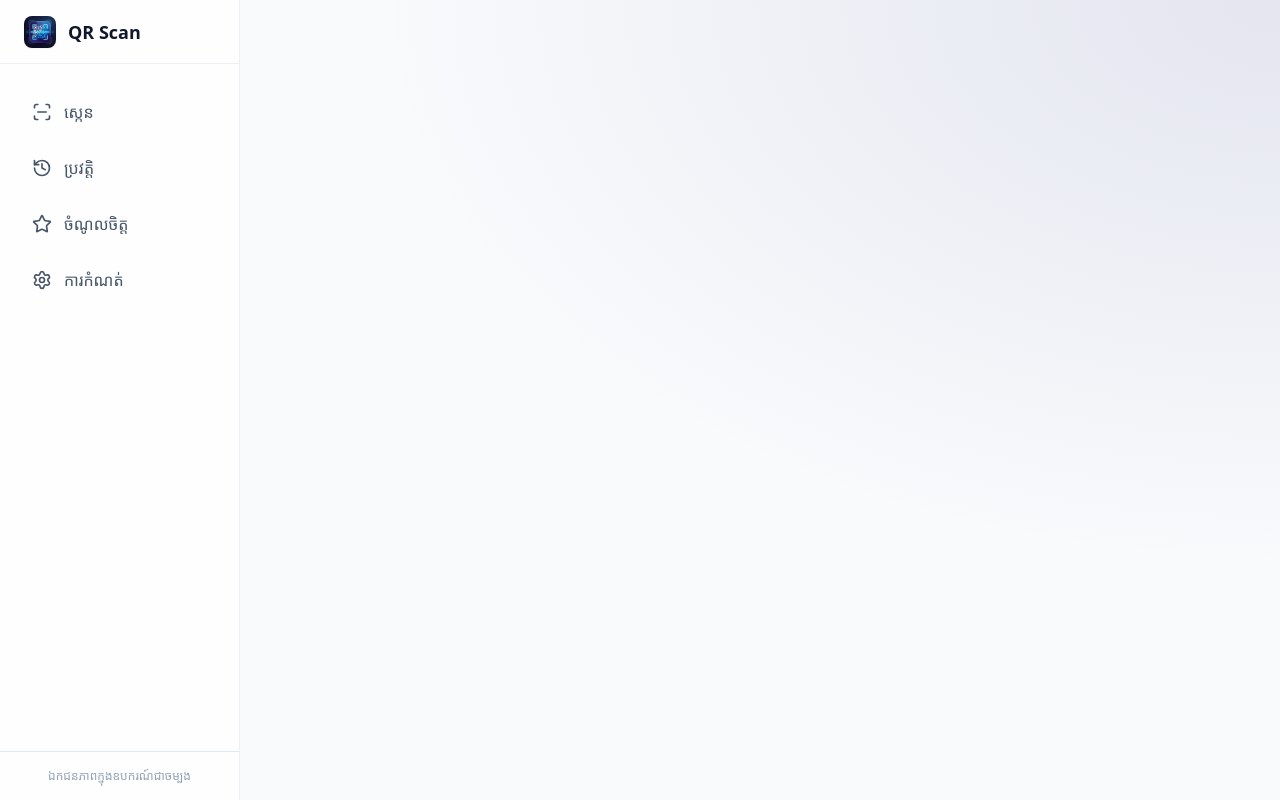
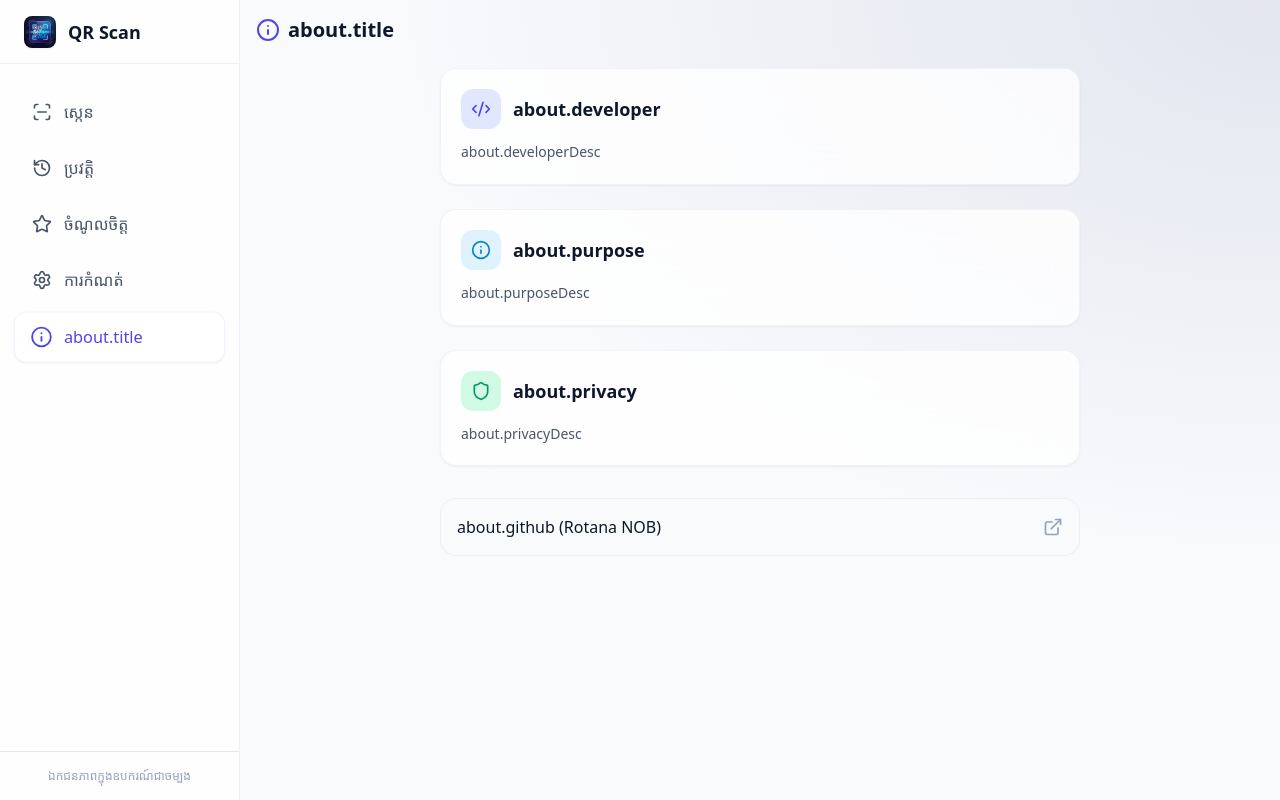
Before and after one commit to Rotananob/QR-Scan, a React (Vite) app: page /about in a window 1280 px wide. Built offline with nearby package versions, Linux system fonts and the light colour scheme; a web font is replaced by a local one.

Commit message:
feat: add about and privacy page

```diff
--- a/src/App.tsx
+++ b/src/App.tsx
@@ -12,10 +12,12 @@ const ScannerPage = lazy(() => import('./pages/Scanner').then(m => ({ default: m
 const HistoryPage = lazy(() => import('./pages/History').then(m => ({ default: m.HistoryPage })));
 const FavoritesPage = lazy(() => import('./pages/Favorites').then(m => ({ default: m.FavoritesPage })));
 const SettingsPage = lazy(() => import('./pages/Settings').then(m => ({ default: m.SettingsPage })));
+const AboutPage = lazy(() => import('./pages/About').then((m) => ({ default: m.AboutPage })));
 
 const PageSkeleton = () => (
-  <div className="flex-1 flex items-center justify-center">
-    <div className="w-8 h-8 border-2 border-indigo-500 border-t-transparent rounded-full animate-spin" />
+  <div className="p-4 space-y-4 animate-pulse">
+    <div className="h-48 bg-slate-200 dark:bg-white/5 rounded-2xl w-full max-w-sm mx-auto" />
+    <div className="h-10 bg-slate-200 dark:bg-white/5 rounded-xl w-3/4 mx-auto" />
   </div>
 );
 
@@ -45,6 +47,7 @@ const AppShell: React.FC = () => {
                 <Route path="/history" element={<HistoryPage />} />
                 <Route path="/favorites" element={<FavoritesPage />} />
                 <Route path="/settings" element={<SettingsPage />} />
+                <Route path="/about" element={<AboutPage />} />
               </Routes>
             </Suspense>
           </div>
--- a/src/components/layout/BottomNavigation.tsx
+++ b/src/components/layout/BottomNavigation.tsx
@@ -1,6 +1,6 @@
 import React from 'react';
 import { NavLink } from 'react-router-dom';
-import { ScanLine, History, Star, Settings } from 'lucide-react';
+import { ScanLine, History, Star, Settings, Info } from 'lucide-react';
 import { useTranslation } from 'react-i18next';
 import { cn } from '../../utils/cn';
 
@@ -12,6 +12,7 @@ export const BottomNavigation: React.FC = () => {
     { to: '/history', icon: History, label: t('nav.history'), end: false },
     { to: '/favorites', icon: Star, label: t('nav.favorites'), end: false },
     { to: '/settings', icon: Settings, label: t('nav.settings'), end: false },
+    { to: '/about', icon: Info, label: t('about.title'), end: false },
   ];
 
   return (
--- a/src/components/layout/Sidebar.tsx
+++ b/src/components/layout/Sidebar.tsx
@@ -1,6 +1,6 @@
 import React from 'react';
 import { NavLink } from 'react-router-dom';
-import { ScanLine, History, Star, Settings } from 'lucide-react';
+import { ScanLine, History, Star, Settings, Info } from 'lucide-react';
 import { useTranslation } from 'react-i18next';
 import { cn } from '../../utils/cn';
 
@@ -12,6 +12,7 @@ export const Sidebar: React.FC = () => {
     { to: '/history', icon: History, label: t('nav.history'), end: false },
     { to: '/favorites', icon: Star, label: t('nav.favorites'), end: false },
     { to: '/settings', icon: Settings, label: t('nav.settings'), end: false },
+    { to: '/about', icon: Info, label: t('about.title'), end: false },
   ];
 
   return (
--- /dev/null
+++ b/src/pages/About.tsx
@@ -0,0 +1,83 @@
+import React from 'react';
+import { useTranslation } from 'react-i18next';
+import { Info, Shield, Code2, ExternalLink } from 'lucide-react';
+
+export const AboutPage: React.FC = () => {
+  const { t } = useTranslation();
+
+  return (
+    <div className="flex flex-col min-h-full">
+      {/* Header */}
+      <div className="px-4 pt-4 pb-2">
+        <h2 className="text-xl font-bold text-slate-900 dark:text-white flex items-center gap-2">
+          <Info className="w-6 h-6 text-indigo-600 dark:text-indigo-400" />
+          {t('about.title')}
+        </h2>
+      </div>
+
+      <div className="flex-1 px-4 pb-8 space-y-6 max-w-2xl mx-auto w-full mt-4">
+
+        {/* Developer Section */}
+        <div className="bg-white/80 dark:bg-slate-900/80 backdrop-blur-xl p-5 rounded-2xl border border-slate-200/50 dark:border-white/5 shadow-sm">
+          <div className="flex items-center gap-3 mb-3">
+            <div className="w-10 h-10 rounded-xl bg-indigo-100 dark:bg-indigo-900/40 flex items-center justify-center">
+              <Code2 className="w-5 h-5 text-indigo-600 dark:text-indigo-400" />
+            </div>
+            <h3 className="text-lg font-semibold text-slate-900 dark:text-white">
+              {t('about.developer')}
+            </h3>
+          </div>
+          <p className="text-sm text-slate-600 dark:text-slate-300 leading-relaxed">
+            {t('about.developerDesc')}
+          </p>
+        </div>
+
+        {/* Purpose Section */}
+        <div className="bg-white/80 dark:bg-slate-900/80 backdrop-blur-xl p-5 rounded-2xl border border-slate-200/50 dark:border-white/5 shadow-sm">
+          <div className="flex items-center gap-3 mb-3">
+            <div className="w-10 h-10 rounded-xl bg-sky-100 dark:bg-sky-900/40 flex items-center justify-center">
+              <Info className="w-5 h-5 text-sky-600 dark:text-sky-400" />
+            </div>
+            <h3 className="text-lg font-semibold text-slate-900 dark:text-white">
+              {t('about.purpose')}
+            </h3>
+          </div>
+          <p className="text-sm text-slate-600 dark:text-slate-300 leading-relaxed">
+            {t('about.purposeDesc')}
+          </p>
+        </div>
+
+        {/* Privacy Section */}
+        <div className="bg-white/80 dark:bg-slate-900/80 backdrop-blur-xl p-5 rounded-2xl border border-slate-200/50 dark:border-white/5 shadow-sm">
+          <div className="flex items-center gap-3 mb-3">
+            <div className="w-10 h-10 rounded-xl bg-emerald-100 dark:bg-emerald-900/40 flex items-center justify-center">
+              <Shield className="w-5 h-5 text-emerald-600 dark:text-emerald-400" />
+            </div>
+            <h3 className="text-lg font-semibold text-slate-900 dark:text-white">
+              {t('about.privacy')}
+            </h3>
+          </div>
+          <p className="text-sm text-slate-600 dark:text-slate-300 leading-relaxed">
+            {t('about.privacyDesc')}
+          </p>
+        </div>
+
+        {/* Contact / Links */}
+        <div className="pt-2">
+          <a
+            href="https://github.com/Rotananob"
+            target="_blank"
+            rel="noopener noreferrer"
+            className="flex items-center justify-between w-full p-4 bg-slate-50 dark:bg-slate-800/50 hover:bg-slate-100 dark:hover:bg-slate-800 rounded-2xl border border-slate-200/50 dark:border-white/5 transition-all group"
+          >
+            <span className="font-medium text-slate-900 dark:text-white group-hover:text-indigo-600 dark:group-hover:text-indigo-400 transition-colors">
+              {t('about.github')} (Rotana NOB)
+            </span>
+            <ExternalLink className="w-5 h-5 text-slate-400 group-hover:text-indigo-600 dark:group-hover:text-indigo-400 transition-colors" />
+          </a>
+        </div>
+
+      </div>
+    </div>
+  );
+};
```
